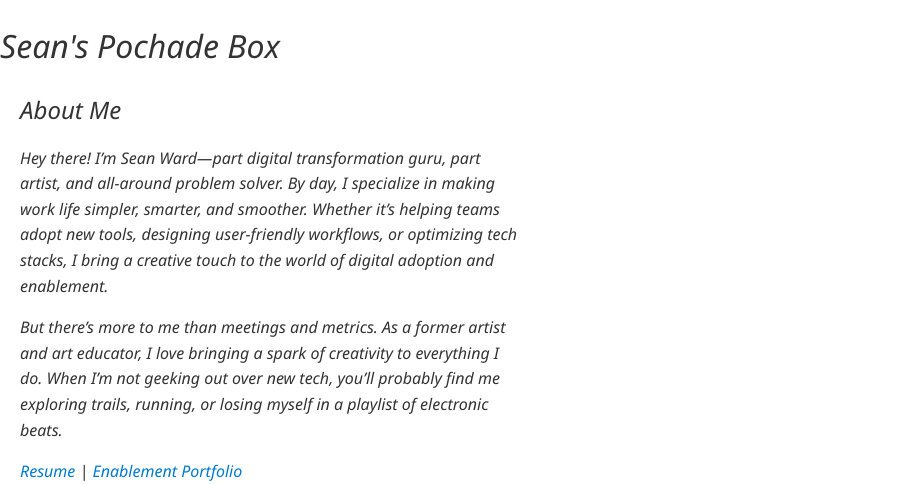
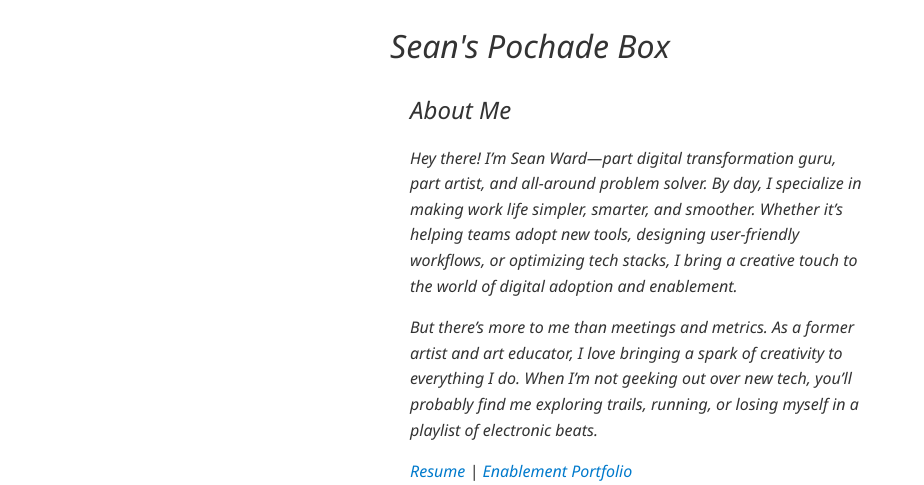
Before and after one commit to kumajelly/newbsite, a Jekyll site: the page index.html, which Jekyll copies as it is, in a window 1280 px wide. Shown: the top 485 px of the page, without its empty margins (0-924 px from the left). Built offline with Jekyll 4.4.1, drawn with Linux system fonts in a browser that asks for light colours; grey boxes are pictures that could not be loaded.

Commit message:
Update style.css

```diff
--- a/assets/css/style.css
+++ b/assets/css/style.css
@@ -5,6 +5,8 @@ body {
     margin: 0;
     padding: 0;
     color: #333;
+    margin: 20px auto;
+    max-width: 500px;
 }
 
 /* Header Styling */
```
